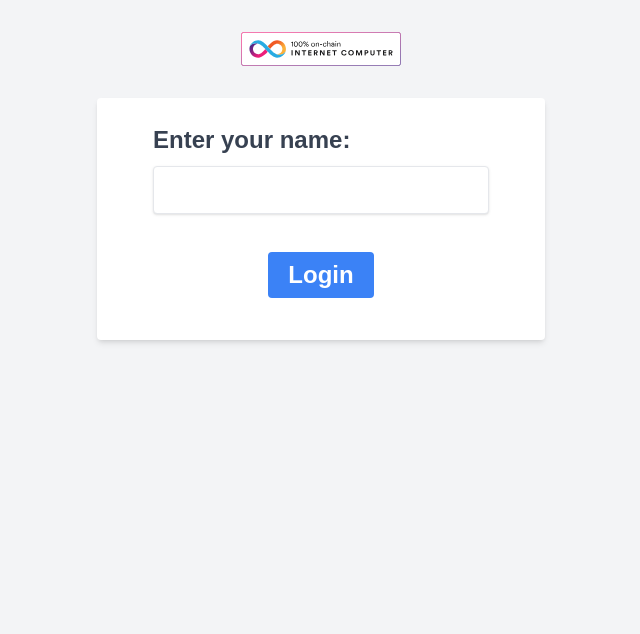
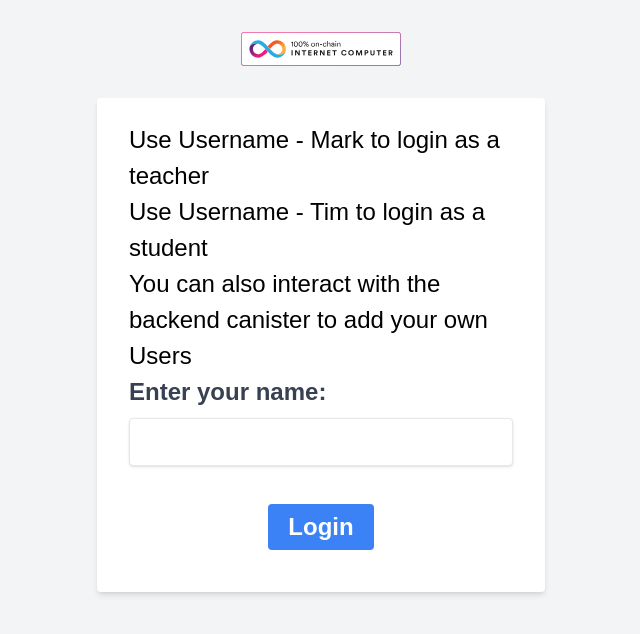
Before and after one commit to CommanderAstern/icp-ai-tutor, a SvelteKit app in the folder src/ai-tutor-frontend/: page / in a window 1280 px wide. Shown: the top 634 px of the page, without its empty margins (319-959 px from the left). Built offline with nearby package versions, Linux system fonts and the light colour scheme.

Commit message:
Minor changes

```diff
--- a/src/ai-tutor-frontend/src/routes/+page.svelte
+++ b/src/ai-tutor-frontend/src/routes/+page.svelte
@@ -33,7 +33,10 @@
 
   async function generateQuestions() {
     if (questionQuery.trim() !== "") {
-      await backend.generateQuestion(selectedModuleId, selectedLessonId, questionQuery, 0);
+      if (selectedModuleId === null) {
+        selectedModuleId = 0;
+      }
+      await backend.generateQuestion(selectedModuleId, selectedLessonId, questionQuery, selectedModuleId);
       // Refresh the quiz questions after generating new ones
       await getQuizQuestions(selectedLesson.id);
       getQuizQuestions(selectedLesson.id);
@@ -240,6 +243,9 @@
     <div class="max-w-md mx-auto mt-8">
       <form action="#" on:submit|preventDefault={onSubmit} class="bg-white shadow-md rounded px-8 pt-6 pb-8 mb-4">
         <div class="mb-4">
+          <h6> Use Username - Mark to login as a teacher</h6>
+          <h6> Use Username - Tim to login as a student</h6>
+          <h6> You can also interact with the backend canister to add your own Users</h6>
           <label for="name" class="block text-gray-700 font-bold mb-2">Enter your name: &nbsp;</label>
           <input id="name" alt="Name" type="text" class="shadow appearance-none border rounded w-full py-2 px-3 text-gray-700 leading-tight focus:outline-none focus:shadow-outline" />
         </div>
@@ -405,7 +411,7 @@
               <div class="quiz-section mb-8">
                 <h5 class="text-lg font-bold mb-2">Quiz</h5>
                 <div class="question-generation mb-4">
-                  <input type="text" placeholder="Enter a query to generate questions" bind:value={questionQuery} class="shadow appearance-none border rounded w-full py-2 px-3 text-gray-700 leading-tight focus:outline-none focus:shadow-outline mb-2" />
+                  <input type="text" placeholder="Enter a topic to generate questions using AI - 1 Min Wait - Refresh" bind:value={questionQuery} class="shadow appearance-none border rounded w-full py-2 px-3 text-gray-700 leading-tight focus:outline-none focus:shadow-outline mb-2" />
                   <button on:click={generateQuestions} class="bg-blue-500 hover:bg-blue-700 text-white font-bold py-2 px-4 rounded focus:outline-none focus:shadow-outline">Generate Questions</button>
                 </div>
                 {#await getQuizQuestions(selectedLesson.id) then questions}
```
